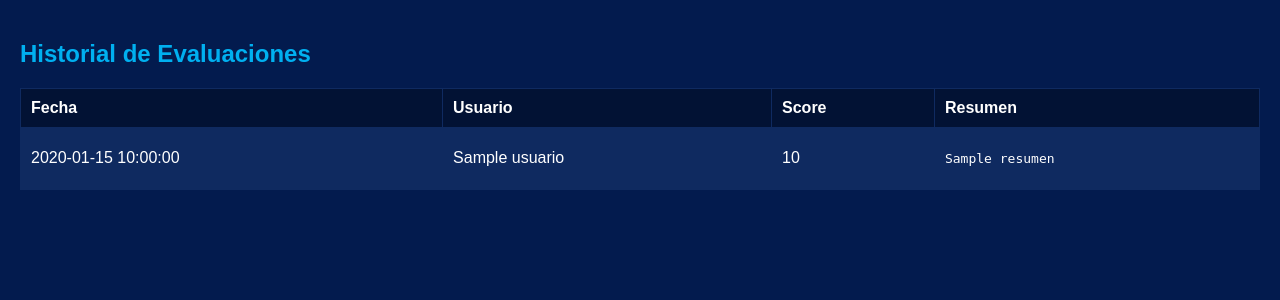
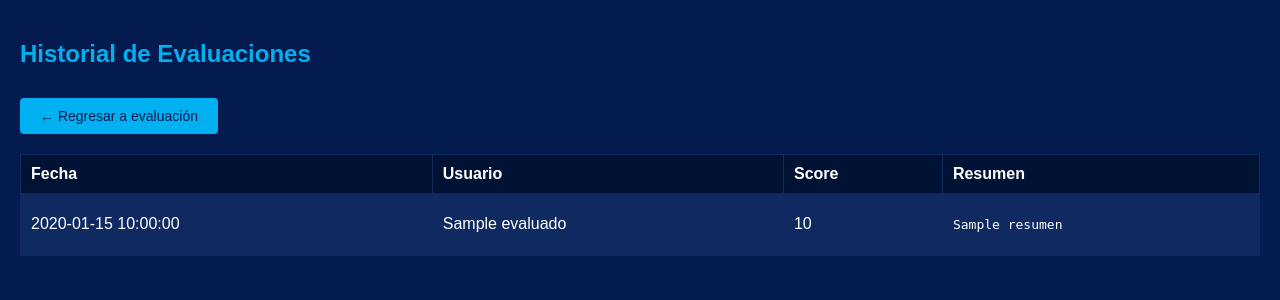
Before and after one commit to ADNRevelstoke/qa-callcenter-adn, a Flask app: template templates/historial.html in a window 1280 px wide. Shown: the top 300 px of the page. Run offline with Flask 3, Linux system fonts and the light colour scheme; the template is opened without the code that fills it: most values are stand-ins (such as "Sample title", 1, 10 or a date in 2020); parts of the project's set-up code (start-up, migrations or seed data) failed here and were passed over.

Commit message:
✅ Corrección de duplicado en botón, mejora en historial y botón verde para 'Evaluar otra llamada'

```diff
--- a/templates/historial.html
+++ b/templates/historial.html
@@ -1,4 +1,3 @@
-
 <!doctype html>
 <html>
 <head>
@@ -30,10 +29,25 @@
     tr:nth-child(even) {
       background-color: #0f2a60;
     }
+    .boton {
+      background-color: #00b0f0;
+      color: #031b4e;
+      padding: 10px 20px;
+      margin-top: 10px;
+      border: none;
+      border-radius: 4px;
+      cursor: pointer;
+      font-size: 14px;
+    }
   </style>
 </head>
 <body>
   <h2>Historial de Evaluaciones</h2>
+
+  <form method="GET" action="{{ url_for('index') }}">
+    <button class="boton" type="submit">← Regresar a evaluación</button>
+  </form>
+
   <table>
     <tr>
       <th>Fecha</th>
@@ -44,7 +58,7 @@
     {% for entrada in historial %}
     <tr>
       <td>{{ entrada.fecha }}</td>
-      <td>{{ entrada.usuario }}</td>
+      <td>{{ entrada.evaluado }}</td>
       <td>{{ entrada.score }}</td>
       <td><pre>{{ entrada.resumen }}</pre></td>
     </tr>
--- a/templates/index.html
+++ b/templates/index.html
@@ -145,7 +145,7 @@
 
     <div class="button-row">
       <form method="GET" action="{{ url_for('index') }}">
-        <button type="submit">Evaluar otra llamada</button>
+        <button type="submit" style="background-color: #28a745; color: white;">Evaluar otra llamada</button>
       </form>
       <form method="GET" action="{{ url_for('historial') }}">
         <button type="submit">Ver historial</button>
```
